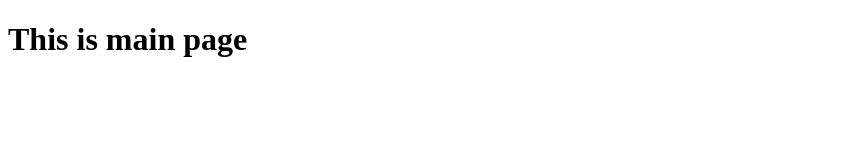
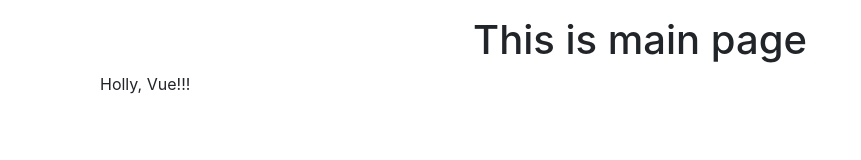
Before and after one commit to bookgvi/node_first_server, a website: page http/front/index.html in a window 1280 px wide. Shown: the whole page, without its empty margins (0-861 px from the left). Drawn offline with nearby package versions, Linux system fonts and the light colour scheme.

Commit message:
на странице index.html подлючен VueJs и Bootstrap

```diff
--- a/http/front/index.html
+++ b/http/front/index.html
@@ -3,8 +3,30 @@
 <head>
   <meta charset="UTF-8">
   <title>SSR in action</title>
+  <link rel="stylesheet" href="https://stackpath.bootstrapcdn.com/bootstrap/4.4.1/css/bootstrap.min.css" integrity="sha384-Vkoo8x4CGsO3+Hhxv8T/Q5PaXtkKtu6ug5TOeNV6gBiFeWPGFN9MuhOf23Q9Ifjh" crossorigin="anonymous">
+  <script src="https://cdn.jsdelivr.net/npm/vue/dist/vue.js"></script>
+  <style>
+    h1 {
+      text-align: center;
+    }
+  </style>
 </head>
 <body>
-  <h1>This is main page</h1>
+  <h1 class="mt-3">This is main page</h1>
+  <div id="app" class="container">
+    <div class="ro">
+      <div class="col">
+        {{ hello }}
+      </div>
+    </div>
+  </div>
+  <script>
+    const vm = new Vue({
+      el: '#app',
+      data: {
+        hello: 'Holly, Vue!!!'
+      }
+    })
+  </script>
 </body>
 </html>
```
